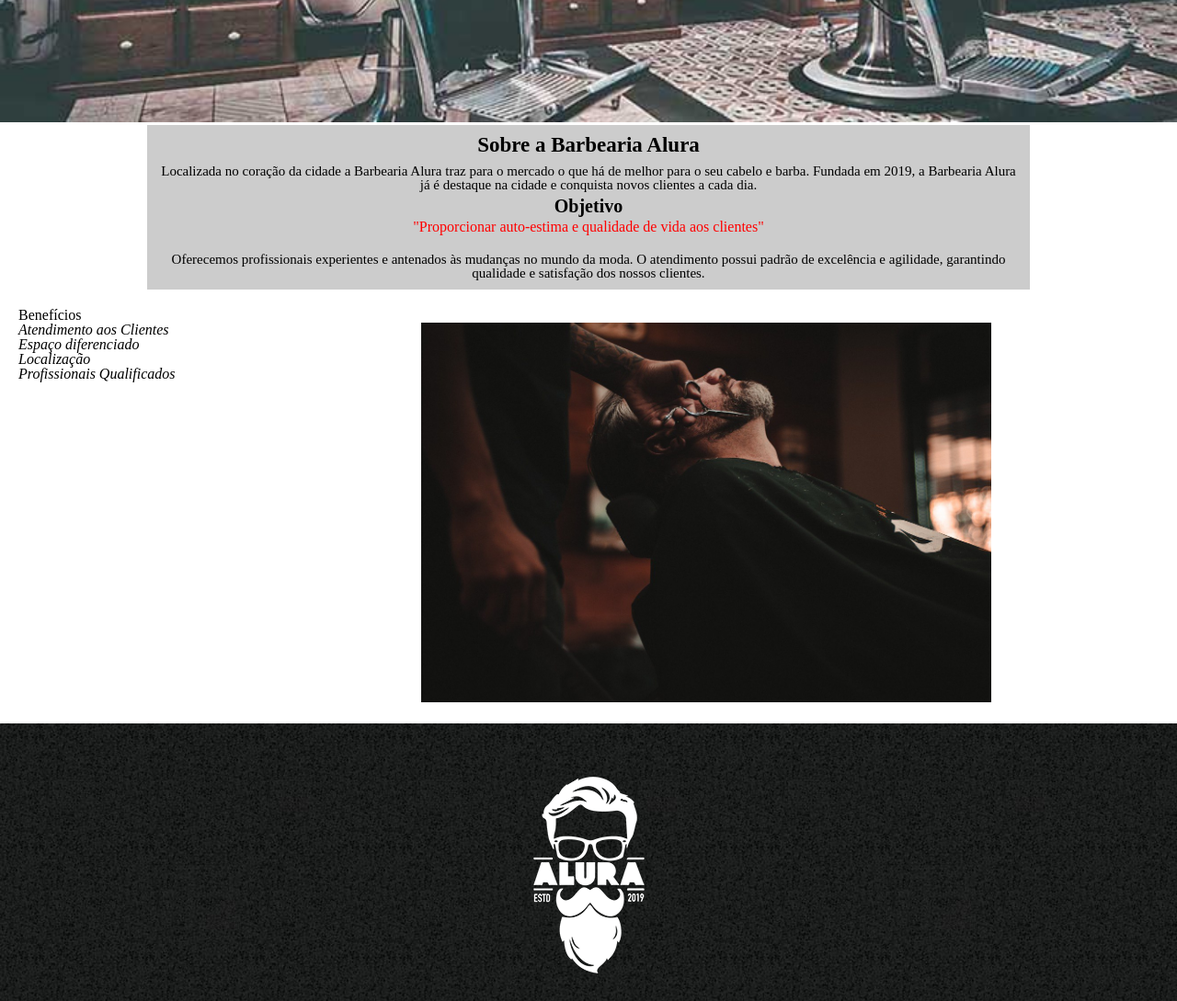
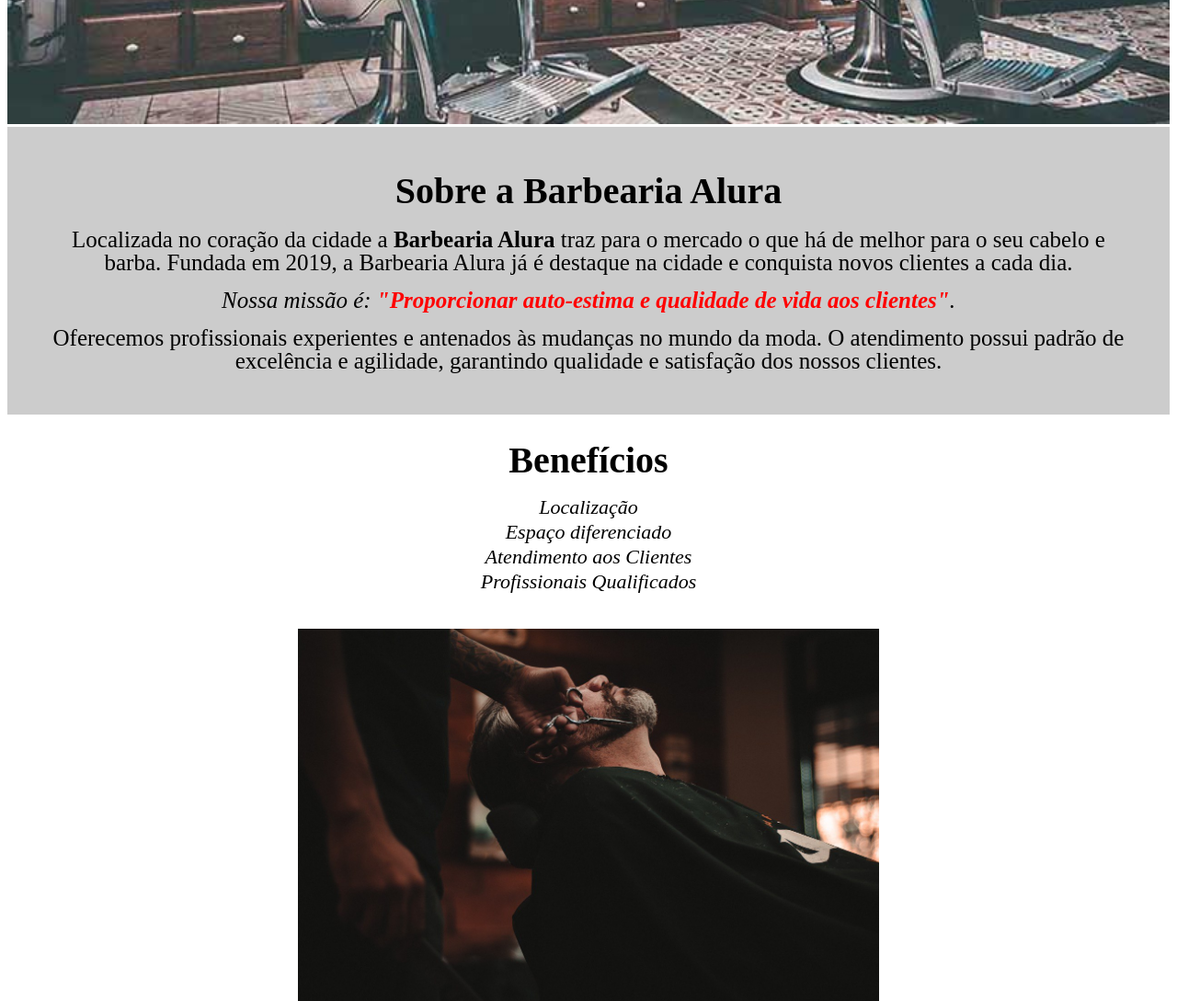
Before and after one commit to leopoldoferreira/alura-formacao-html-css, a plain HTML site: page HTML+CSS pt2/index.html in a window 1280 px wide. Shown: the part 620-1709 px from the top of the page at 92% size. Drawn offline with Linux system fonts and the light colour scheme.

Commit message:
mudanças main

```diff
--- a/HTML+CSS pt2/index.html
+++ b/HTML+CSS pt2/index.html
@@ -23,18 +23,17 @@
             <img id="banner" src="./banner.jpg">
             <div class="principal">
                 <h2 class="titulo-centralizado">Sobre a Barbearia Alura</h2>
-                <p id="p1">Localizada no coração da cidade a <strong>Barbearia Alura</strong> traz para o mercado o que há de melhor para o seu cabelo e barba. Fundada em 2019, a Barbearia Alura já é destaque na cidade e conquista novos clientes a cada dia.</p>
-                <h3 class="titulo-centralizado">Objetivo</h3>
-                <p id="p2"><em><strong id="missao">"Proporcionar auto-estima e qualidade de vida aos clientes"</strong></em></p>
-                <p id="p3">Oferecemos profissionais experientes e antenados às mudanças no mundo da moda. O atendimento possui padrão de excelência e agilidade, garantindo qualidade e satisfação dos nossos clientes.</p>
+                <p>Localizada no coração da cidade a <strong>Barbearia Alura</strong> traz para o mercado o que há de melhor para o seu cabelo e barba. Fundada em 2019, a Barbearia Alura já é destaque na cidade e conquista novos clientes a cada dia.</p>
+                <p id="missao"><em>Nossa missão é: <strong>"Proporcionar auto-estima e qualidade de vida aos clientes"</strong>.</em></p>
+                <p>Oferecemos profissionais experientes e antenados às mudanças no mundo da moda. O atendimento possui padrão de excelência e agilidade, garantindo qualidade e satisfação dos nossos clientes.</p>
             </div>
 
             <div class="beneficios">
                 <h3 class="titulo-centralizado">Benefícios</h3>
                 <ul>
+                    <li class="itens">Localização</li>
+                    <li class="itens">Espaço diferenciado</li>
                     <li class="itens">Atendimento aos Clientes</li>
-                    <li class="itens">Espaço diferenciado</li>
-                    <li class="itens">Localização</li>
                     <li class="itens">Profissionais Qualificados</li>
                 </ul>
 
--- a/HTML+CSS pt2/style.css
+++ b/HTML+CSS pt2/style.css
@@ -7,18 +7,15 @@ header {
     width: 940px;
     margin: 0 auto;
 }
-
 .nav-bar {
     position: absolute;
     top: 110px;
     right: 0;
 }
-
 .nav-bar ul li{
     display: inline;
     margin: 0 0 0 15px;
 }
-
 .nav-bar a {
     text-transform: uppercase;
     color: #000000;
@@ -26,84 +23,76 @@ header {
     font-size: 22px;
     text-decoration: none;
 }
-
 .nav-bar a:hover {
     color: #C78C19;
     text-decoration: underline;
 }
-
-.principal {
-    background: #cccccc;
-    width: 940px;
-    padding: 10px;
-    margin: 0 auto;
+main {
+    display: block;
+    margin: 8px;
 }
-
 #banner {
     width: 100%;
 }
+.principal {
+    background: #cccccc;
+    padding: 30px;
+}
+.titulo-principal {
+	padding-left: 20px;
+}
+.titulo-centralizado {
+	text-align: center;
+    margin: 20px;
+    font-weight: bold;
+    font-size: 40px;
+}
+p {
+    font-size: 25px;
+	text-align: center;
+    margin: 16px;
+}
+#missao {
+	font-size: 25px
+}
+strong {
+    font-weight: bold;
+}
+em {
+    font-style: italic;
+}
+em strong {
+	color: #FF0000;
 
-.principal h2 {
-    text-align: center;
-    font-size: 23px;
-    font-weight: bolder;
-    margin-bottom: 10px;
 }
-#p1 {
-    text-align: center;
-    font-size: 15px;
-}
-.principal h3 {
-    text-align: center;
-    font-size: 20px;
-    font-weight: bolder;
-    margin: 5px 0px 5px 0px;
-}
-#p2 {
-    text-align: center;
-    font-size: 15px;
-}
-#p3 {
-    padding-top: 20px;
-    text-align: center;
-    font-size: 15px;
-}
-
-#missao {
-    font-size: 16px
-}
-
-em strong {  /* somente strongs dentro de em */
-    color: red;
-}
-
 .itens {
     font-style: italic;
+    list-style-position: inside;
+    margin-bottom: 5px;
+    text-align: center;
 }
-
 .beneficios{
     background-color: #ffffff;
-    padding: 20px;
+    padding-top: 10px;
+    font-size: larger;
 }
-
-
 .beneficios ul {
-    display: inline-block;
+    display: inline;
     vertical-align: top;
-    width: 20%;
-    margin-right: 15%;
+    font-size: 22px;
 }
-
 .imagembeneficios {
+    margin-top: 40px;
+    display: block;
+    margin-left: auto;
+    margin-right: auto;
     width: 50%;
 }
-
 footer {
     text-align: center;
     background: url("./imagens/bg.jpg");
     padding: 40px 0;
 }
-
 .copyright {
     color: #ffffff;
     font-size: 13px;
```
